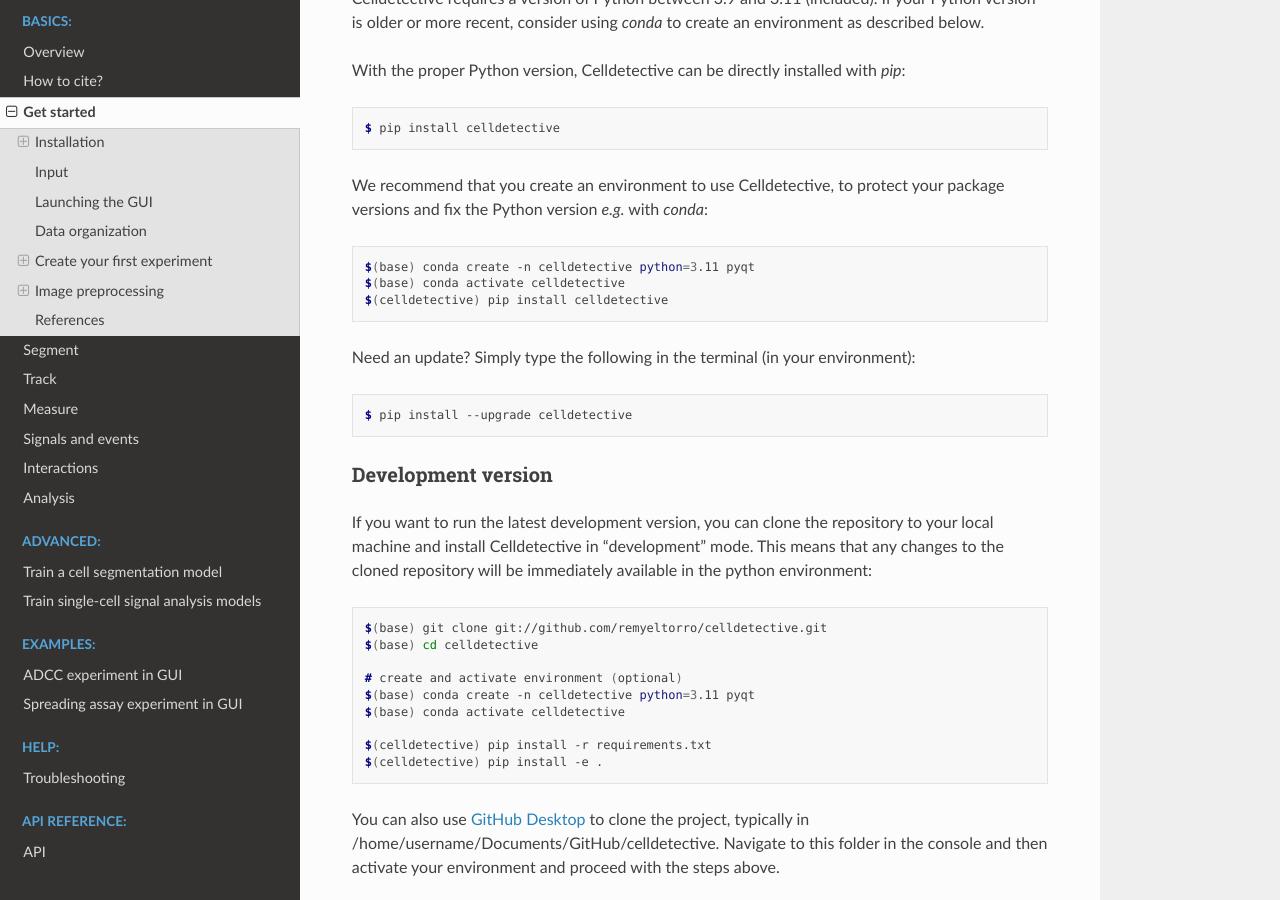
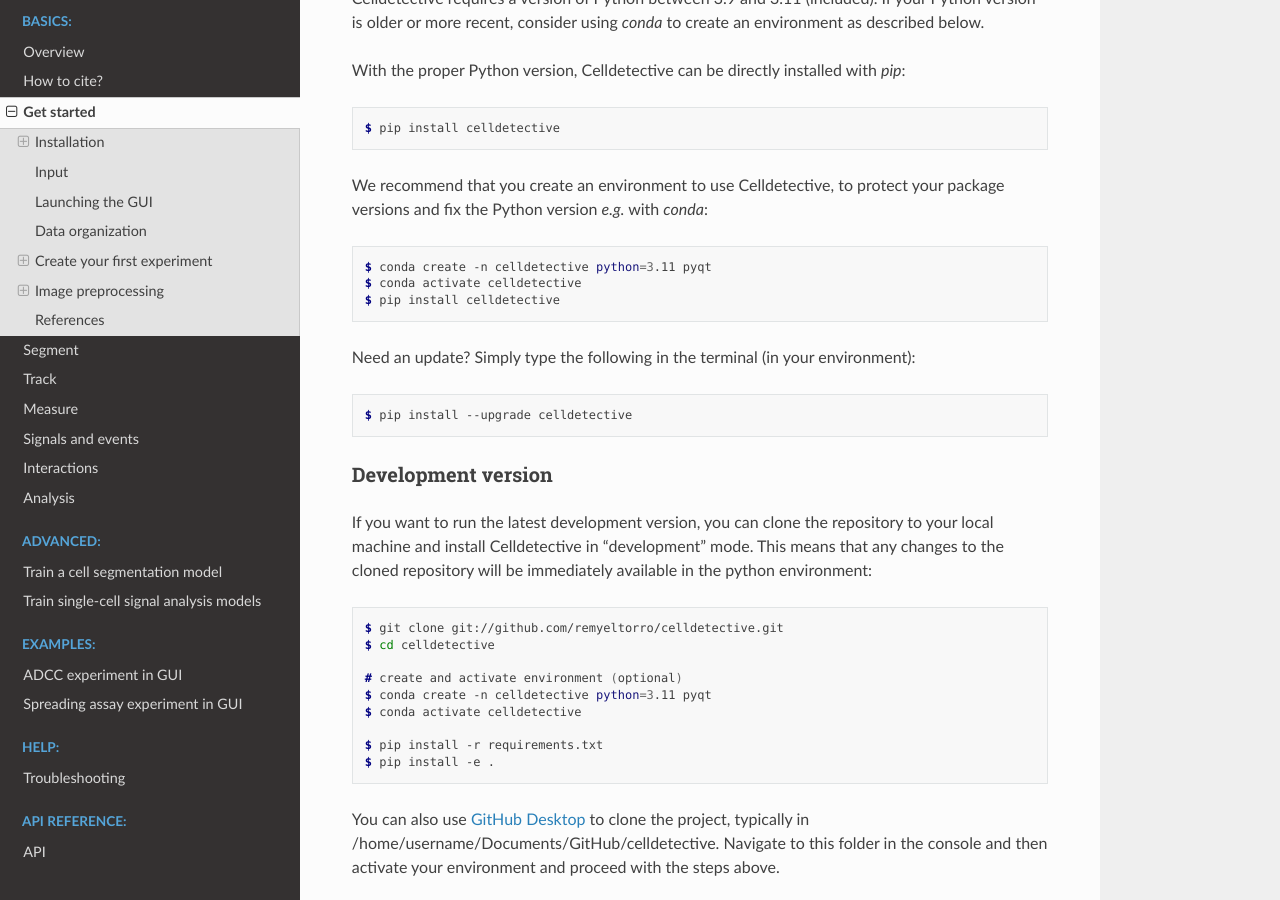
Before and after one commit to remyeltorro/celldetective, a Sphinx documentation site: the page built from docs/source/get-started.rst, in a window 1280 px wide and 900 px high, scrolled down 279 px. Built offline with Sphinx 7.4.7 and the Read the Docs theme 3.1.0, drawn with Linux system fonts in a browser that asks for light colours; pages that are not in the unit, such as notebooks, are missing from menus.

Commit message:
doc: console

```diff
--- a/docs/source/get-started.rst
+++ b/docs/source/get-started.rst
@@ -23,9 +23,9 @@
 
 .. code-block:: console
 
-    $(base) conda create -n celldetective python=3.11 pyqt
-    $(base) conda activate celldetective
-    $(celldetective) pip install celldetective
+    $ conda create -n celldetective python=3.11 pyqt
+    $ conda activate celldetective
+    $ pip install celldetective
 
 Need an update? Simply type the following in the terminal (in your
 environment):
@@ -41,15 +41,15 @@
 
 .. code-block:: console
 
-    $(base) git clone git://github.com/remyeltorro/celldetective.git
-    $(base) cd celldetective
+    $ git clone git://github.com/remyeltorro/celldetective.git
+    $ cd celldetective
 
     # create and activate environment (optional)
-    $(base) conda create -n celldetective python=3.11 pyqt
-    $(base) conda activate celldetective
+    $ conda create -n celldetective python=3.11 pyqt
+    $ conda activate celldetective
 
-    $(celldetective) pip install -r requirements.txt
-    $(celldetective) pip install -e .
+    $ pip install -r requirements.txt
+    $ pip install -e .
 
 You can also use `GitHub Desktop <https://github.com/apps/desktop>`_ to clone the project, typically in /home/username/Documents/GitHub/celldetective. Navigate to this folder in the console and then activate your environment and proceed with the steps above.
 
```
